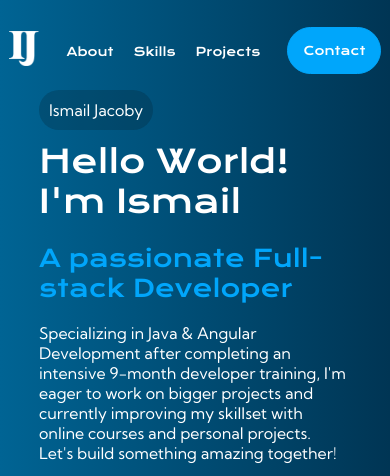
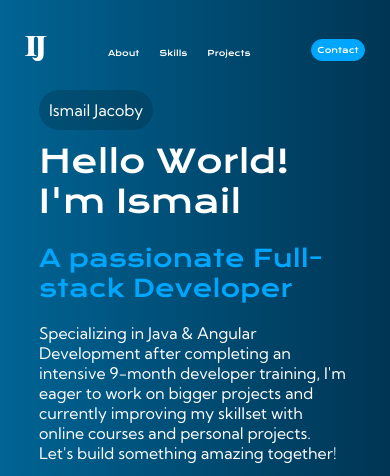
Before and after one commit to ismailjacoby/Ismail-Jacoby-2024-Portfolio, a plain HTML site: page index.html in a window 390 px wide. Shown: the top 476 px of the page. Drawn offline with nearby package versions, Linux system fonts and the light colour scheme.

Commit message:
navbar more responsive

```diff
--- a/assets/css/style.css
+++ b/assets/css/style.css
@@ -364,7 +364,6 @@ footer{
 
   .project-links{
     font-size: 0.8em;
-
   }
 }
 
@@ -380,29 +379,63 @@ footer{
 }
 
 @media only screen and (max-width: 789px) {
-  .project-links{
+
+  .project-links a{
     font-size: 1em;
     padding: 5px;
   }
 
 }
 
+#nav-button {
+  transition: 0.2s;
+}
+
 @media only screen and (max-width: 725px) {
   .home-text {
     width: 100%;
   }
+
+  .logo-icon {
+    height: 25px;
+    width: auto;
+  }
+
+  .nav-item {
+    margin: 0 10px;
+    list-style: none;
+  }
+
+  .nav-item a {
+    font-size: 0.75em;
+  }
+
+  #nav-button {
+    font-size: 0.75em;
+    padding: 7.5px;
+  }
+
 }
 
 
 @media only screen and (max-width: 590px) {
-  .project-links{
+  .project-links a{
     font-size: 0.7em;
+    padding: 5px;
+  }
+
+  .nav-item a {
+    font-size: 0.5em;
+  }
+
+  #nav-button {
+    font-size: 0.5em;
     padding: 5px;
   }
 }
 
 @media only screen and (max-width: 440px) {
-  .project-links{
+  .project-links a{
     font-size: 0.5em;
     padding: 5px;
   }
--- a/index.html
+++ b/index.html
@@ -24,7 +24,7 @@
       </ul>
     </div>
     <div>
-      <button class="btn-primary"><a href="#contact">Contact</a></button>
+      <button class="btn-primary" id="nav-button"><a href="#contact" >Contact</a></button>
     </div>
   </nav>
   <main>
```
